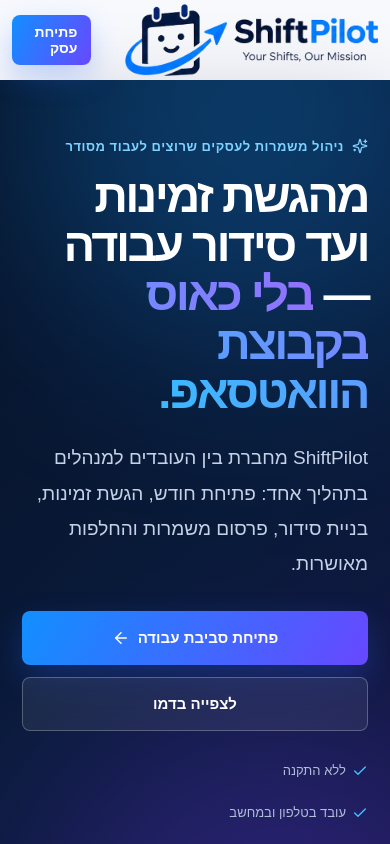
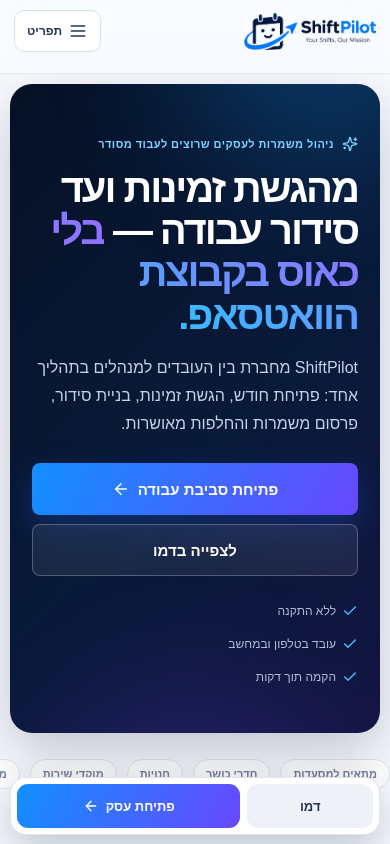
Before and after one commit to basharsroor-droid/holmes-staff-scheduler, a Next.js app: page / in a window 390 px wide. Shown: the top 844 px of the page. Built offline with nearby package versions, Linux system fonts and the light colour scheme.

Commit message:
Polish the ShiftPilot mobile marketing experience (#20)
* Add mobile navigation and sticky actions

* Polish mobile layout typography and interactions

```diff
--- a/app/globals.css
+++ b/app/globals.css
@@ -2113,3 +2113,172 @@ html.si-lock, html.si-lock body {
 .window-product-title { direction: rtl; display: inline-flex; align-items: center; gap: 5px; }
 .window-product-title bdi { direction: ltr; unicode-bidi: isolate; font-weight: 700; }
 .window-product-title i { position: static; width: auto; height: auto; background: none; font-style: normal; }
+
+
+/* Mobile-first marketing navigation */
+.mobile-menu, .mobile-sticky-actions { display: none; }
+
+@media (max-width: 820px) {
+  .marketing-site { padding-bottom: 74px; }
+  .pro-nav {
+    position: sticky; top: 0; z-index: 100;
+    width: 100%; min-height: 74px; padding: 9px 14px;
+    grid-template-columns: 1fr auto auto; gap: 8px;
+    border-bottom: 1px solid rgba(15,39,78,.09);
+    background: rgba(248,251,255,.9);
+    backdrop-filter: blur(18px); -webkit-backdrop-filter: blur(18px);
+  }
+  .pro-nav .shiftpilot-logo.original img { width: 154px; max-width: 44vw; }
+  .pro-nav-links { display: none; }
+  .pro-nav-actions { gap: 0; }
+  .pro-nav-actions .ghost-light { display: none; }
+  .pro-nav-actions .brand-button { min-height: 42px; padding: 0 13px; font-size: 12px; white-space: nowrap; }
+  .mobile-menu { position: relative; display: block; }
+  .mobile-menu summary {
+    min-height: 42px; padding: 0 12px; display: flex; align-items: center; gap: 6px;
+    border: 1px solid #d8e0ec; border-radius: 10px; color: #253552;
+    background: #fff; font-size: 12px; font-weight: 800; cursor: pointer; list-style: none;
+  }
+  .mobile-menu summary::-webkit-details-marker { display: none; }
+  .mobile-menu[open] summary { color: #126ed4; border-color: #9bc6f7; background: #eef7ff; }
+  .mobile-menu>div {
+    position: absolute; top: 50px; left: 0; width: min(280px, calc(100vw - 28px));
+    padding: 10px; display: grid; gap: 4px; border: 1px solid #dbe3ef;
+    border-radius: 15px; background: rgba(255,255,255,.98);
+    box-shadow: 0 20px 55px rgba(5,24,55,.2);
+  }
+  .mobile-menu>div a { padding: 12px 13px; border-radius: 9px; font-size: 14px; }
+  .mobile-menu>div a:hover { color: #176fdc; background: #eef6ff; }
+
+  .pro-hero {
+    width: calc(100% - 20px); min-height: auto; margin: 10px auto 0; padding: 52px 22px 44px;
+    display: block; border-radius: 22px; text-align: right;
+    box-shadow: 0 20px 52px rgba(5,18,45,.22);
+  }
+  .pro-hero-copy { width: 100%; }
+  .pro-kicker { margin-bottom: 14px; font-size: 11px; line-height: 1.5; }
+  .pro-hero h1 { margin-bottom: 18px; font-size: clamp(39px, 11.5vw, 54px); line-height: 1.06; letter-spacing: -.052em; }
+  .pro-hero-copy>p:not(.pro-kicker) { font-size: 16px; line-height: 1.75; }
+  .pro-hero-actions { margin-top: 25px; display: grid; grid-template-columns: 1fr; gap: 9px; }
+  .pro-hero-actions .button { width: 100%; min-height: 52px; justify-content: center; }
+  .hero-assurances { margin-top: 23px; display: grid; grid-template-columns: 1fr; gap: 9px; font-size: 12px; }
+  .product-window { display: none; }
+  .hero-glow { width: 280px; height: 280px; filter: blur(75px); }
+
+  .proof-strip {
+    width: 100%; min-height: 66px; margin-top: 8px; padding: 0 18px;
+    justify-content: flex-start; gap: 10px; overflow-x: auto;
+    scroll-snap-type: x proximity; scrollbar-width: none;
+  }
+  .proof-strip::-webkit-scrollbar { display: none; }
+  .proof-strip span {
+    flex: 0 0 auto; padding: 8px 12px; border: 1px solid #e0e6ef;
+    border-radius: 999px; background: #fff; font-size: 11px; scroll-snap-align: start;
+  }
+  .proof-strip i { display: none; }
+
+  .pro-section { width: calc(100% - 28px); padding: 66px 0; }
+  .section-heading { margin-bottom: 28px; }
+  .section-heading.centered { text-align: right; }
+  .section-heading.centered .pro-kicker { justify-content: flex-start; }
+  .section-heading h2 { margin-bottom: 12px; font-size: 34px; line-height: 1.13; letter-spacing: -.04em; }
+  .section-heading>p:last-child { font-size: 15px; line-height: 1.7; }
+
+  .comparison-grid { grid-template-columns: 1fr; gap: 13px; }
+  .comparison-card { padding: 25px 21px; border-radius: 17px; }
+  .comparison-card h3 { margin: 8px 0 18px; font-size: 21px; }
+  .comparison-card ul { gap: 12px; font-size: 14px; line-height: 1.55; }
+
+  .process-section, .features-section {
+    width: 100%; padding: 66px 14px;
+  }
+  .process-timeline { grid-template-columns: 1fr; gap: 11px; }
+  .process-step {
+    padding: 17px; display: grid; grid-template-columns: 46px 1fr; gap: 13px;
+    align-items: start; text-align: right; border: 1px solid #e1e7ef;
+    border-radius: 14px; background: #fff;
+  }
+  .process-step>b { width: 46px; height: 46px; margin: 0; border-width: 4px; font-size: 12px; }
+  .process-step h3 { margin: 3px 0 6px; font-size: 17px; }
+  .process-step p { margin: 0; font-size: 13px; line-height: 1.6; }
+
+  .role-showcase { grid-template-columns: 1fr; gap: 14px; }
+  .role-panel { padding: 27px 21px; border-radius: 18px; }
+  .role-panel h3 { margin: 12px 0; font-size: 25px; }
+  .role-panel ul { gap: 11px; margin: 18px 0 24px; font-size: 14px; line-height: 1.5; }
+  .phone-mock { width: 100%; margin-bottom: -70px; }
+  .manager-mock { gap: 6px; }
+  .manager-mock span { padding: 13px 10px; }
+  .manager-mock b { font-size: 21px; }
+  .manager-mock small { font-size: 10px; }
+
+  .example-section { width: calc(100% - 28px); }
+  .example-table-wrap {
+    position: relative; margin-inline: -2px; border-radius: 16px;
+    overflow-x: auto; scroll-snap-type: x mandatory; -webkit-overflow-scrolling: touch;
+  }
+  .example-table-wrap::before {
+    content: "← החליקו לצפייה בכל הפרטים"; position: sticky; right: 0;
+    display: block; width: max-content; padding: 9px 13px;
+    color: #176bcf; background: #edf6ff; font-size: 11px; font-weight: 800;
+  }
+  .example-table { min-width: 720px; }
+  .example-table th, .example-table td { padding: 15px 16px; font-size: 12px; }
+  .example-note { position: sticky; right: 0; width: calc(100vw - 32px); padding: 16px; align-items: flex-start; }
+
+  .capability-grid { grid-template-columns: 1fr; gap: 11px; }
+  .capability-card { padding: 23px 20px; border-radius: 15px; }
+  .capability-card>svg { width: 41px; height: 41px; }
+  .capability-card h3 { margin: 14px 0 7px; font-size: 18px; }
+  .capability-card p { margin: 0; font-size: 14px; }
+
+  .security-section {
+    width: 100%; margin: 20px 0 0; padding: 62px 20px;
+    grid-template-columns: 1fr; gap: 32px; border-radius: 0;
+  }
+  .security-copy h2 { font-size: 34px; line-height: 1.15; }
+  .security-copy>p:not(.pro-kicker) { font-size: 15px; }
+  .security-copy>div { font-size: 13px; }
+  .security-visual { padding: 21px; }
+
+  .faq-section { grid-template-columns: 1fr; gap: 8px; }
+  .faq-grid details { padding: 17px; border-radius: 12px; }
+  .faq-grid summary { font-size: 14px; line-height: 1.45; }
+  .faq-grid p { font-size: 13px; }
+
+  .final-cta { padding: 72px 19px 82px; }
+  .final-cta .shiftpilot-logo.original img { max-width: 76vw; }
+  .final-cta h2 { margin-top: 28px; font-size: 39px; line-height: 1.08; }
+  .final-cta p { font-size: 15px; line-height: 1.65; }
+  .final-cta>div>div:last-child { display: grid; grid-template-columns: 1fr; gap: 9px; }
+  .final-cta .button { width: 100%; justify-content: center; }
+
+  .pro-footer { width: calc(100% - 32px); padding: 38px 0 24px; grid-template-columns: 1fr; gap: 16px; text-align: center; justify-items: center; }
+  .pro-footer .shiftpilot-logo.original img { max-width: 70vw; }
+  .pro-footer>div { justify-content: center; gap: 16px; }
+  .pro-footer>small { width: 100%; }
+
+  .mobile-sticky-actions {
+    position: fixed; z-index: 90; right: 10px; left: 10px; bottom: 9px;
+    min-height: 56px; padding: 6px; display: grid; grid-template-columns: .72fr 1.28fr; gap: 7px;
+    border: 1px solid rgba(19,49,92,.13); border-radius: 16px;
+    background: rgba(255,255,255,.92); box-shadow: 0 14px 40px rgba(5,24,55,.23);
+    backdrop-filter: blur(18px); -webkit-backdrop-filter: blur(18px);
+  }
+  .mobile-sticky-actions a {
+    min-height: 44px; display: flex; align-items: center; justify-content: center; gap: 7px;
+    border-radius: 11px; color: #253653; background: #eef2f7;
+    text-decoration: none; font-size: 13px; font-weight: 850;
+  }
+  .mobile-sticky-actions a:last-child { color: #fff; background: linear-gradient(115deg,#128fff,#6748ff); }
+
+  .scroll-reveal { transform: translateY(20px); transition-duration: .58s; }
+}
+
+@media (max-width: 390px) {
+  .pro-nav .shiftpilot-logo.original img { width: 132px; }
+  .pro-nav-actions .brand-button { display: none; }
+  .pro-nav { grid-template-columns: 1fr auto; }
+  .pro-hero h1 { font-size: 40px; }
+  .section-heading h2 { font-size: 31px; }
+}
--- a/app/page.tsx
+++ b/app/page.tsx
@@ -1,5 +1,5 @@
 import Link from "next/link";
-import { ArrowLeft, BarChart3, Building2, CalendarCheck, CalendarDays, CalendarRange, Check, CheckCircle2, Clock3, LockKeyhole, Mail, Repeat2, ShieldCheck, Sparkles, UserPlus, Users, Wand2 } from "lucide-react";
+import { ArrowLeft, BarChart3, Building2, CalendarCheck, CalendarDays, CalendarRange, Check, CheckCircle2, Clock3, LockKeyhole, Mail, Menu, Repeat2, ShieldCheck, Sparkles, UserPlus, Users, Wand2 } from "lucide-react";
 
 import { BrandLogo } from "@/components/brand/brand-logo";
 import { ScrollReveal } from "@/components/marketing/scroll-reveal";
@@ -25,7 +25,7 @@ export default function HomePage() {
   return <main className="marketing-site" dir="rtl">
     <nav className="pro-nav">
       <BrandLogo href="/" />
-      <div className="pro-nav-links"><a href="#how">איך זה עובד</a><a href="#roles">למי זה מתאים</a><a href="#example">דוגמה</a><a href="#security">אבטחה</a></div>
+      <div className="pro-nav-links"><a href="#how">איך זה עובד</a><a href="#roles">למי זה מתאים</a><a href="#example">דוגמה</a><a href="#security">אבטחה</a></div><details className="mobile-menu"><summary><Menu size={20} /> תפריט</summary><div><a href="#how">איך זה עובד</a><a href="#roles">לעובדים ולמנהלים</a><a href="#example">דוגמת משמרות</a><a href="#security">אבטחה</a><Link href="/login">כניסה למערכת</Link><Link href="/demo">פתיחת הדמו</Link></div></details>
       <div className="pro-nav-actions"><Link className="button ghost-light" href="/demo">דמו</Link><Link className="button ghost-light" href="/login">כניסה</Link><Link className="button brand-button" href="/onboarding">פתיחת עסק</Link></div>
     </nav>
 
@@ -92,6 +92,6 @@ export default function HomePage() {
 
     <section className="final-cta"><ScrollReveal><BrandLogo light /><h2>הגיע הזמן להפסיק לרדוף אחרי המשמרות.</h2><p>פתחו סביבת עבודה, הגדירו את הסניף הראשון והכינו את הסידור הבא בצורה מסודרת.</p><div><Link className="button brand-button large" href="/onboarding">פתיחת עסק חדש <ArrowLeft size={18} /></Link><Link className="button glass-button large" href="/demo">כניסה לדמו</Link></div></ScrollReveal></section>
 
-    <footer className="pro-footer"><BrandLogo href="/" /><p>ShiftPilot — הדרך הקלה למשמרת הבאה שלך.</p><div><Link href="/login">כניסה</Link><Link href="/onboarding">הרשמה</Link><Link href="/demo">דמו Holmes Place</Link></div><small>© 2026 ShiftPilot. כל הזכויות שמורות.</small></footer>
+    <div className="mobile-sticky-actions"><Link href="/demo">דמו</Link><Link href="/onboarding">פתיחת עסק <ArrowLeft size={16} /></Link></div>\n\n    <footer className="pro-footer"><BrandLogo href="/" /><p>ShiftPilot — הדרך הקלה למשמרת הבאה שלך.</p><div><Link href="/login">כניסה</Link><Link href="/onboarding">הרשמה</Link><Link href="/demo">דמו Holmes Place</Link></div><small>© 2026 ShiftPilot. כל הזכויות שמורות.</small></footer>
   </main>;
 }
```
